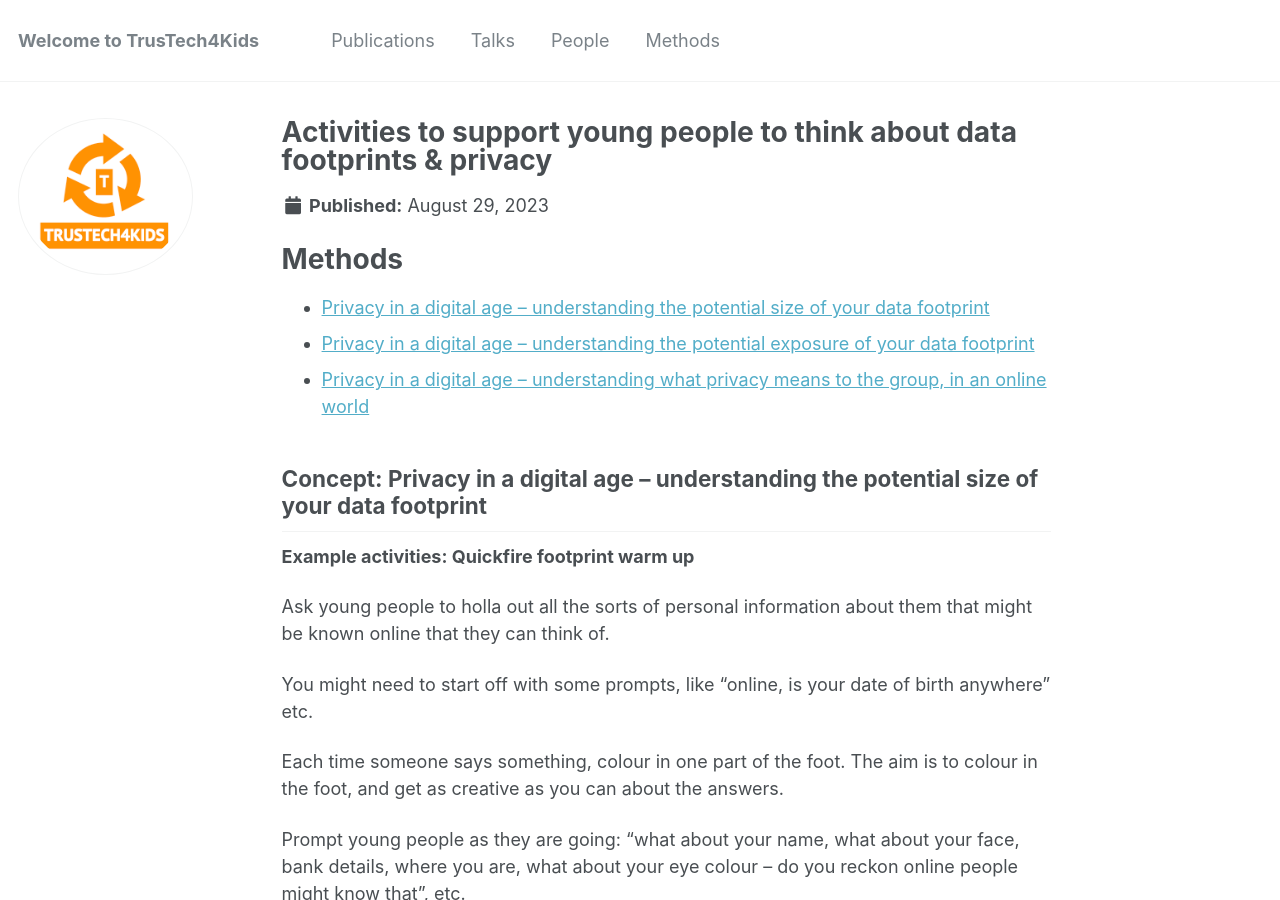
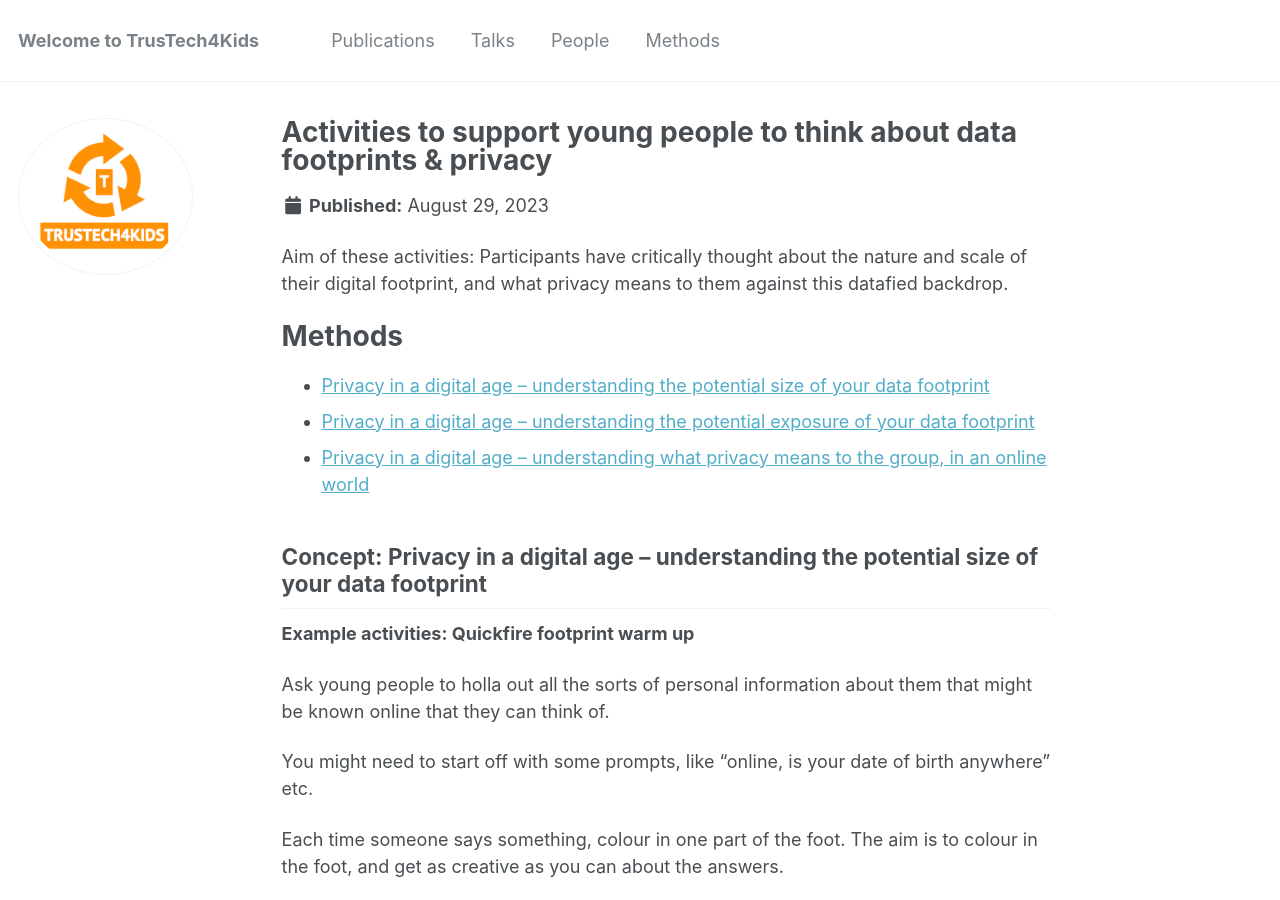
Before and after one commit to trustech4kids/trustech4kids.github.io, a Jekyll site: the page built from _portfolio/portfolio-1.md, in a window 1280 px wide and 900 px high. Built offline with Jekyll 4.4.1, drawn with Linux system fonts in a browser that asks for light colours.

Commit message:
Update portfolio-1.md

```diff
--- a/_portfolio/portfolio-1.md
+++ b/_portfolio/portfolio-1.md
@@ -4,6 +4,9 @@ excerpt: "Privacy methods"
 permalink: /portfolio/privacy
 collection: portfolio
 ---
+
+Aim of these activities: Participants have critically thought about the nature and scale of their digital footprint, and what privacy means to them against this datafied backdrop.
+
 
 # Methods
 - [Privacy in a digital age – understanding the potential size of your data footprint](#id-section1)
```
